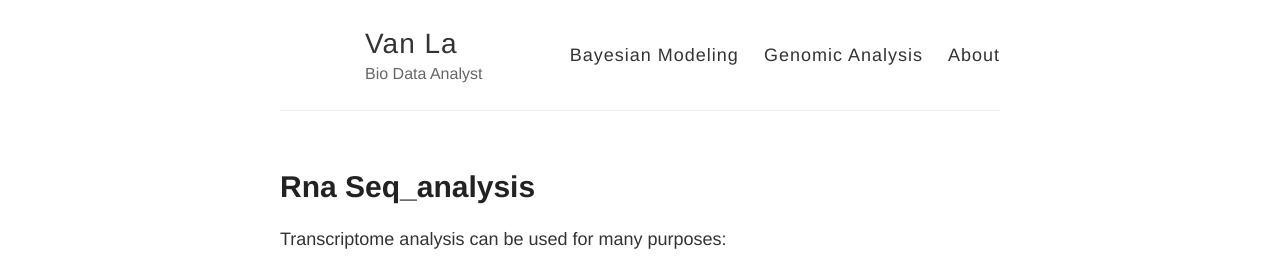
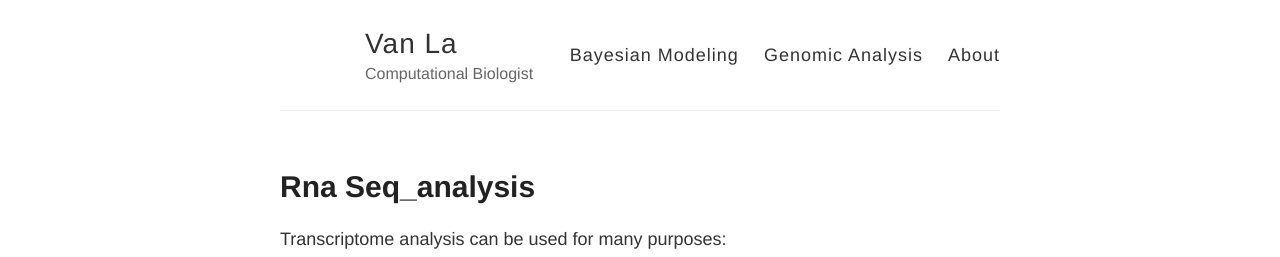
Before and after one commit to vanngocthuyla/Data_Analysis, a Jekyll site: the page built from _posts/2020-12-14-RNA-Seq_Analysis.md, in a window 1280 px wide. Shown: the top 257 px of the page. Built offline with Jekyll 4.4.1, drawn with Linux system fonts in a browser that asks for light colours; our own code applies the rules of GitHub Pages for plain Markdown files; comment, search, counter and statistics services are not loaded.

Commit message:
Update _config.yml

```diff
--- a/_config.yml
+++ b/_config.yml
@@ -10,7 +10,7 @@ markdown: kramdown
 name: Van La
 
 # Short bio or description (displayed in the header)
-description: Bio Data Analyst
+description: Computational Biologist
 
 # URL of your avatar or profile pic (you could use your GitHub profile pic)
 avatar:
@@ -22,7 +22,7 @@ avatar:
 # Includes an icon in the footer for each username you enter
 footer-links:
   dribbble:
-  email: langocthuyvan@gmail.com
+  email: vla@hawk.iit.edu
   facebook:
   flickr:
   github: vanngocthuyla
```
